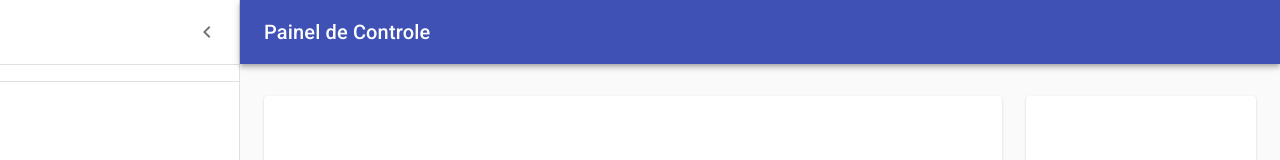
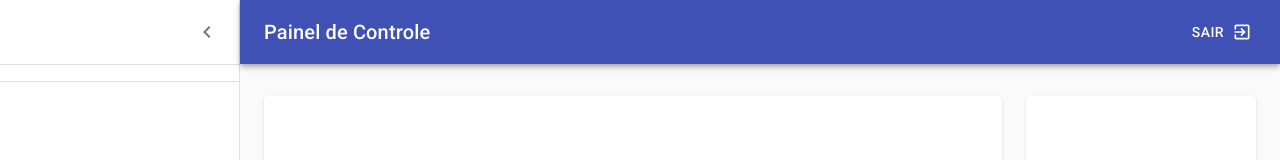
Before and after one commit to leonidasyopan/perithus-frontend, a React (Create React App) app: page /dashboard in a window 1280 px wide. Shown: the top 160 px of the page. Built offline with nearby package versions, Linux system fonts and the light colour scheme; sample sign-in values are in the browser's storage.

Commit message:
logout working => OK

```diff
--- a/src/pages/Dashboard/index.tsx
+++ b/src/pages/Dashboard/index.tsx
@@ -1,4 +1,8 @@
 import React from 'react';
+import api from '../../services/api';
+import { useHistory } from 'react-router-dom';
+
+// Imports from Material UI
 import clsx from 'clsx';
 import { makeStyles } from '@material-ui/core/styles';
 import CssBaseline from '@material-ui/core/CssBaseline';
@@ -10,15 +14,18 @@ import List from '@material-ui/core/List';
 import Typography from '@material-ui/core/Typography';
 import Divider from '@material-ui/core/Divider';
 import IconButton from '@material-ui/core/IconButton';
+import Button from '@material-ui/core/Button';
 import Badge from '@material-ui/core/Badge';
 import Container from '@material-ui/core/Container';
 import Grid from '@material-ui/core/Grid';
 import Paper from '@material-ui/core/Paper';
 import Link from '@material-ui/core/Link';
-// import MenuIcon from '@material-ui/icons/Menu';
-// import ChevronLeftIcon from '@material-ui/icons/ChevronLeft';
-import { MdChevronLeft, MdNotifications, MdMenu } from 'react-icons/md';
-// import NotificationsIcon from '@material-ui/icons/Notifications';
+import {
+  MdChevronLeft,
+  MdNotifications,
+  MdMenu,
+  MdExitToApp,
+} from 'react-icons/md';
 // import { mainListItems, secondaryListItems } from './listItems';
 // import Chart from './Chart';
 // import Deposits from './Deposits';
@@ -119,6 +126,8 @@ const useStyles = makeStyles((theme) => ({
 }));
 
 function Dashboard() {
+  const history = useHistory();
+
   const classes = useStyles();
   const [open, setOpen] = React.useState(true);
   const handleDrawerOpen = () => {
@@ -127,6 +136,13 @@ function Dashboard() {
   const handleDrawerClose = () => {
     setOpen(false);
   };
+
+  const handleExit = () => {
+    localStorage.removeItem('@Perithus:username');
+    api.post(`usuario/logout`);
+    history.push('/');
+  };
+
   const fixedHeightPaper = clsx(classes.paper, classes.fixedHeight);
 
   return (
@@ -158,11 +174,13 @@ function Dashboard() {
           >
             Painel de Controle
           </Typography>
-          {/* <IconButton color="inherit">
-            <Badge badgeContent={4} color="secondary">
-              <MdNotifications />
-            </Badge>
-          </IconButton> */}
+          <Button
+            color="inherit"
+            endIcon={<MdExitToApp />}
+            onClick={handleExit}
+          >
+            Sair
+          </Button>
         </Toolbar>
       </AppBar>
       <Drawer
```
